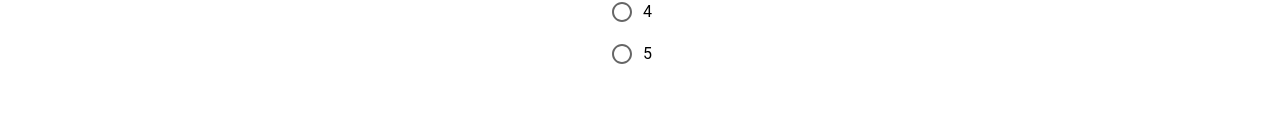
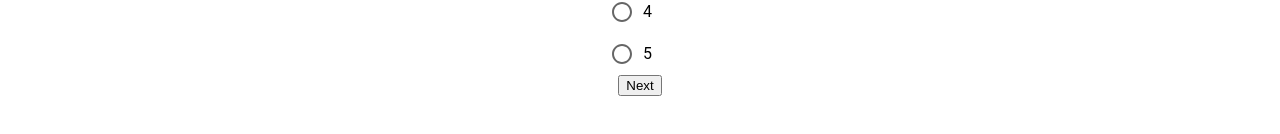
Before and after one commit to NekoPrim/weekend-redux-feedback-loop, a React (Create React App) app: page /#/feel in a window 1280 px wide. Shown: the part 400-534 px from the top of the page. Built offline with nearby package versions, Linux system fonts and the light colour scheme.

Commit message:
completed basic component 1

```diff
--- a/package.json
+++ b/package.json
@@ -12,8 +12,11 @@
     "pg": "^8.2.1",
     "react": "^17.0.1",
     "react-dom": "^17.0.1",
+    "react-redux": "^7.2.6",
     "react-router-dom": "^5.3.0",
-    "react-scripts": "^5.0.0"
+    "react-scripts": "^5.0.0",
+    "redux": "^4.1.2",
+    "redux-logger": "^3.0.6"
   },
   "devDependencies": {
     "nodemon": "^1.18.5"
--- a/src/components/App/App.jsx
+++ b/src/components/App/App.jsx
@@ -15,10 +15,10 @@ function App() {
         <h1 className='App-title'>Feedback!</h1>
         <h4>Don't forget it!</h4>
       </header>
+      {/* wrap in router */}
+      <Router>
       {/* navigate to feel.jsx */}
-      <Router>
       <Link to="/feel">Start!</Link>
-      {/* wrap in router */}
         <Route exact path="/feel">
           <Feel />
         </Route>
--- a/src/components/Feel/Feel.jsx
+++ b/src/components/Feel/Feel.jsx
@@ -1,4 +1,6 @@
 import React, {useState} from 'react';
+import {useDispatch} from 'react-redux'
+import {HashRouter as Router, Route, Link} from 'react-router-dom';
 import {FormControl, FormControlLabel,Radio, RadioGroup} from '@mui/material';
 
 const Feel = () => {
@@ -9,13 +11,23 @@ const Feel = () => {
     // grab value of 1 thru 5 feeling form
     const handleInputChange = (event) => {
         setFeedback({
-            ...feedback,
             [event.target.name]: event.target.value
         });
     }
 
-    // send data to feedbackReducer
+    // setup dispatch
+    const dispatch = useDispatch();
 
+    // function called onClick button
+    const onSubmit = () => {
+        console.log('in onSubmit Feel', feedback);
+
+        // send data to feedbackReducer
+        dispatch({
+            type: 'ADD_TO',
+            payload: feedback
+        });
+    }
 
     return(
         <div>
@@ -60,6 +72,16 @@ const Feel = () => {
                     />
                 </RadioGroup>
             </FormControl>
+            <div>
+                <Router>
+                <Link to="/understand">
+                    <button variant="contained" onClick={onSubmit}>
+                        Next
+                    </button>
+                </Link>
+                <Route exact path="/understand"></Route>
+                </Router>
+            </div>
         </div>
     )
 }
--- /dev/null
+++ b/src/components/Understand/Understand.jsx
@@ -0,0 +1,5 @@
+const Understand = () => {
+    return('');
+}
+
+export default Understand;
--- a/src/index.js
+++ b/src/index.js
@@ -4,5 +4,27 @@ import './index.css';
 import App from './components/App/App';
 import registerServiceWorker from './registerServiceWorker';
 
-ReactDOM.render(<App />, document.getElementById('root'));
+//setup redux
+import {createStore, combineReducers, applyMiddleware} from 'redux';
+import {Provider} from 'react-redux';
+import logger from 'redux-logger';
+
+// setup reducer for feedback
+const feedbackReducer = (state = [], action) => {
+    switch(action.type) {
+        case 'ADD_TO':
+            return [...state, action.payload];
+    }
+    return state;
+}
+
+// setup store
+const store = createStore(
+    combineReducers({
+        feedbackReducer
+    }),
+    applyMiddleware(logger)
+)
+
+ReactDOM.render(<Provider store={store}><App /></Provider>, document.getElementById('root'));
 registerServiceWorker();
```
Also changed, not shown: 1 other file (tests, documents, lock files or other folders).
